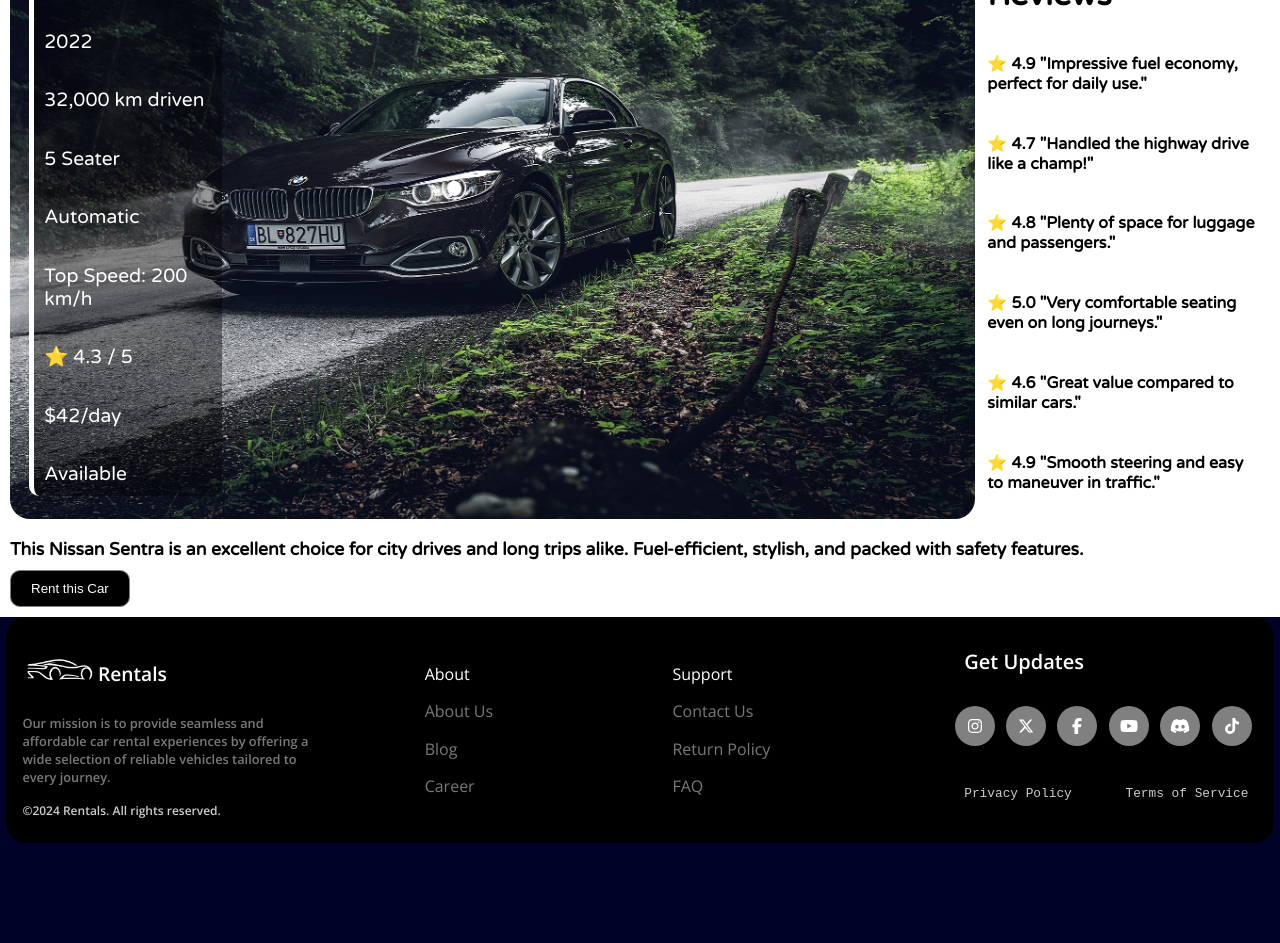
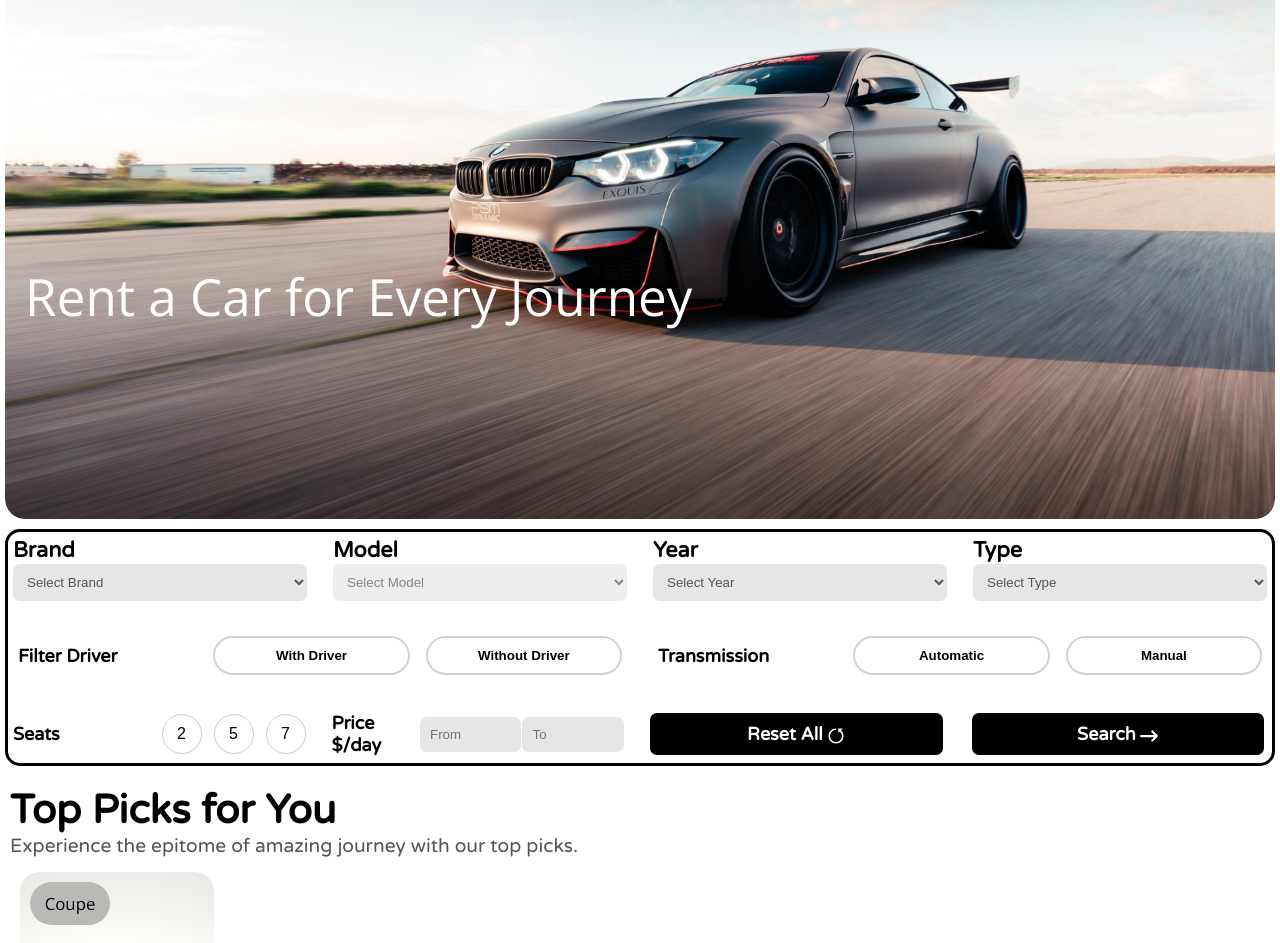
Before and after one commit to Muhammad-Ikrash/Car-Rental, a React (Vite) app in the folder frontend/: page / in a window 1280 px wide. Shown: the part 200-1143 px from the top of the page. Before the commit the page ends 1050 px from the top, so only its background shows below. Built offline with nearby package versions, Linux system fonts and the light colour scheme; a web font is replaced by a local one.

Commit message:
cafe wala kaam

```diff
--- a/frontend/components/AllCardsDiv.jsx
+++ b/frontend/components/AllCardsDiv.jsx
@@ -1,12 +1,19 @@
 
 import MiniCarCard from "./MiniCarCard";
-
+import { useNavigate } from 'react-router-dom';
 import "./AllCardsDiv.css";
 
 
 export default function AllCardsDiv() {
 
+    const navigate = useNavigate();
+
+    const handleCardClick = (carid) => {
+        navigate(`/dashboard/${carid}`);
+    };
+
     const car1 = {
+        id :1002,
         name: "Nissan gtr Nismo",
         type: "Coupe",
         transmission: "Automatic/Manual",
@@ -18,6 +25,7 @@ export default function AllCardsDiv() {
 
 
     const car2 = {
+        id :1,
         name: "Honda Accord",
         type: "Sedan",
         transmission: "Manual",
@@ -27,7 +35,7 @@ export default function AllCardsDiv() {
     };
 
     const car3 = {
-
+        id :1,
         name: "Ford Explorer",
         type: "SUV",
         transmission: "Automatic",
@@ -36,6 +44,7 @@ export default function AllCardsDiv() {
         rating: 4.2,
     };
     const car4 = {
+        id :1,
         name: "Chevrolet Tahoe",
         type: "SUV",
         transmission: "Automatic/Manual",
@@ -45,6 +54,7 @@ export default function AllCardsDiv() {
     };
 
     const car5 = {
+        id :1,
         name: "Nissan Altima",
         type: "Sedan",
         transmission: "Automatic",
@@ -54,7 +64,7 @@ export default function AllCardsDiv() {
     };
 
     const car6 = {
-
+        id :1,
         name: "Hyundai Elantra",
         type: "Sedan",
         transmission: "Manual",
@@ -64,6 +74,7 @@ export default function AllCardsDiv() {
     };
 
     const car7 = {
+        id :1,
         name: "Kia Sorento",
         type: "SUV",
         transmission: "Automatic",
@@ -73,7 +84,7 @@ export default function AllCardsDiv() {
     };
 
     const car8 = {
-
+        id :1,
         name: "Mazda CX-5",
         type: "SUV",
         transmission: "Automatic",
@@ -84,12 +95,25 @@ export default function AllCardsDiv() {
     const car = [car1, car2, car3, car4, car5, car6, car7, car8];
 
 
+    // return (
+    //     <div className="allCardsDiv">
+    //         {car.map((car, index) => (
+    //             <MiniCarCard key={index} car={car} />
+    //         ))}
+
+    //     </div>
+    // );
     return (
         <div className="allCardsDiv">
             {car.map((car, index) => (
-                <MiniCarCard key={index} car={car} />
+                <div
+                    key={index}
+                    onClick={() => handleCardClick(car.id)} // Assuming each car object has an 'id' property
+                    style={{ cursor: 'pointer' }} // Optional: to show it's clickable
+                >
+                    <MiniCarCard car={car} />
+                </div>
             ))}
-
         </div>
     );
 }
--- a/frontend/components/CarInfoAll.jsx
+++ b/frontend/components/CarInfoAll.jsx
@@ -1,63 +1,167 @@
-import React, { useState, useEffect, useRef } from "react";
-import "./CarInfo.css";
+// import React, { useState, useEffect, useRef } from "react";
+// import "./CarInfo.css";
 
 
 
-export default function CarInfoAll({ carId }) {
+// export default function CarInfoAll({ carId }) {
+//   const [showForm, setShowForm] = useState(false);
+
+//   const handleRentClick = () => {
+//     setShowForm(true);
+//   };
+//   const carDetails = {
+//     brand: "Nissan",
+//     model: "Sentra",
+//     year: 2022,
+//     mileage: "32,000 km",
+//     seats: 5,
+//     rating: 4.3,
+//     price: 42
+//   };
+//   const { brand, model, year, mileage, seats, rating, price } = carDetails;
+
+//   const speedLimit = 120; // Example speed limit, you can change it as needed
+//   const topSpeed = 200; // Example top speed, you can change it as needed
+
+//   return (
+//     <div className="carInfo">
+//       {/* Image + overlay */}
+//       <div className="oneDiv">
+//         <div className="carImageContainer">
+//             <img src='./homeImage2.jpg' alt="Car" className="carImage" />
+//             <div className="carOverlay">
+//                 <div className="infos"> {brand} | {model} </div>
+//                 <div className="infos"> {year}</div>
+//                 <div className="infos"> {mileage} driven</div>
+//                 <div className="infos"> {seats} Seater</div>
+//                 <div className="infos"> Automatic</div>
+//                 <div className="infos"> Top Speed: {topSpeed} km/h</div>
+//                 <div className="infos"> ⭐ {rating} / 5</div>
+//                 <div className="infos"> ${price}/day </div>
+//                 <div className="infos"> Available </div>
+//             </div>
+
+//         </div>
+//         <div className="rightInfo">
+//             <div className="reviewsDiv">Customer Reviews</div>
+//             <div className="review">⭐ 4.9 "Impressive fuel economy, perfect for daily use."</div>
+//             <div className="review">⭐ 4.7 "Handled the highway drive like a champ!"</div>
+//             <div className="review">⭐ 4.8 "Plenty of space for luggage and passengers."</div>
+//             <div className="review">⭐ 5.0 "Very comfortable seating even on long journeys."</div>
+//             <div className="review">⭐ 4.6 "Great value compared to similar cars."</div>
+//             <div className="review">⭐ 4.9 "Smooth steering and easy to maneuver in traffic."</div>
+//         </div>
+//       </div>
+
+//       {/* Brief description + button */}
+//       <div className="carSummary">
+//         <p style={{ fontSize: "1.1em", fontWeight: "bold", fontFamily: "Varela Round"}}>
+//           This Nissan Sentra is an excellent choice for city drives and long
+//           trips alike. Fuel-efficient, stylish, and packed with safety features.
+//         </p>
+//         <button className="rentBtn" onClick={handleRentClick}>
+//           Rent this Car
+//         </button>
+//       </div>
+
+//       {/* Rent Form Placeholder */}
+//       {showForm && (
+//         <div className="rentForm">
+//           <p>Rental form goes here...</p>
+//         </div>
+//       )}
+//     </div>
+//   );
+// }
+
+import React, { useState, useEffect } from "react";
+import "./CarInfo.css";
+
+export default function CarInfoAll({ carid }) {
   const [showForm, setShowForm] = useState(false);
+  const [carDetails, setCarDetails] = useState({});
+  const [loading, setLoading] = useState(true);
+  console.log("Cardid :", carid)
 
   const handleRentClick = () => {
     setShowForm(true);
   };
-  const carDetails = {
-    brand: "Nissan",
-    model: "Sentra",
-    year: 2022,
-    mileage: "32,000 km",
-    seats: 5,
-    rating: 4.3,
-    price: 42
+
+  useEffect(() => {
+    const fetchCarDetails = async () => {
+      try {
+        const response = await fetch(`http://localhost:5000/api/cars/car/${carid}`);
+        const data = await response.json();
+        console.log(data);
+        if (data && data.length > 0) {
+          setCarDetails(data[0]); // Assuming API response is an array with one car object
+        }
+        setLoading(false);
+      } catch (error) {
+        console.error("Error fetching car data:", error);
+        setLoading(false);
+      }
     };
-  const { brand, model, year, mileage, seats, rating, price } = carDetails;
 
-  const speedLimit = 120; // Example speed limit, you can change it as needed
-  const topSpeed = 200; // Example top speed, you can change it as needed
+    fetchCarDetails();
+  }, [carid]);
+
+  if (loading) {
+    return <div>Loading car details...</div>;
+  }
+
+  const {
+    model,
+    year,
+    mileage,
+    no_seats: seats,
+    fuel_type,
+    features,
+    price_per_hour: price,
+    image_path: image,
+    car_status,
+    partner_company: partnerCompany
+  } = carDetails;
+
+
+  const topSpeed = 300; // Example top speed, can be set to some value or fetched from API
+  const rating = 4.8; // Example rating, can be set to some value or fetched from API
 
   return (
     <div className="carInfo">
       {/* Image + overlay */}
       <div className="oneDiv">
         <div className="carImageContainer">
-            <img src='./homeImage2.jpg' alt="Car" className="carImage" />
+          <img src={'./homeImage2.jpg'} alt="Car" className="carImage" />
           <div className="carOverlay">
-                <div className="infos"> {brand} | {model} </div>
+            <div className="infos"> {model} </div>
             <div className="infos"> {year}</div>
             <div className="infos"> {mileage} driven</div>
             <div className="infos"> {seats} Seater</div>
-                <div className="infos"> Automatic</div>
+            <div className="infos"> Fuel Type: {fuel_type}</div>
             <div className="infos"> Top Speed: {topSpeed} km/h</div>
             <div className="infos"> ⭐ {rating} / 5</div>
-                <div className="infos"> ${price}/day </div>
-                <div className="infos"> Available </div>
+            <div className="infos"> ${price}/hour </div>
+            <div className="infos"> {car_status} </div>
+            <div className="infos"> {partnerCompany} </div>
+          </div>
         </div>
 
-        </div>
         <div className="rightInfo">
           <div className="reviewsDiv">Customer Reviews</div>
-            <div className="review">⭐ 4.9 "Impressive fuel economy, perfect for daily use."</div>
-            <div className="review">⭐ 4.7 "Handled the highway drive like a champ!"</div>
-            <div className="review">⭐ 4.8 "Plenty of space for luggage and passengers."</div>
-            <div className="review">⭐ 5.0 "Very comfortable seating even on long journeys."</div>
-            <div className="review">⭐ 4.6 "Great value compared to similar cars."</div>
-            <div className="review">⭐ 4.9 "Smooth steering and easy to maneuver in traffic."</div>
+          <div className="review">⭐ 4.9 "Impressive fuel economy, perfect for daily use." 🚗</div>
+          <div className="review">⭐ 4.7 "Handled the highway drive like a champ!" 🛣️</div>
+          <div className="review">⭐ 4.8 "Plenty of space for luggage and passengers." 🎒</div>
+          <div className="review">⭐ 5.0 "Very comfortable seating even on long journeys." 🛋️</div>
+          <div className="review">⭐ 4.6 "Great value compared to similar cars." 💰</div>
+          <div className="review">⭐ 4.9 "Smooth steering and easy to maneuver in traffic." 🌀</div>
         </div>
       </div>
 
       {/* Brief description + button */}
       <div className="carSummary">
-        <p style={{ fontSize: "1.1em", fontWeight: "bold", fontFamily: "Varela Round"}}>
-          This Nissan Sentra is an excellent choice for city drives and long
-          trips alike. Fuel-efficient, stylish, and packed with safety features.
+        <p style={{ fontSize: "1.1em", fontWeight: "bold", fontFamily: "Varela Round" }}>
+          {"Features: " + features || "This car is an excellent choice for city drives and long trips alike. Fuel-efficient, stylish, and packed with safety features."}
         </p>
         <button className="rentBtn" onClick={handleRentClick}>
           Rent this Car
--- a/frontend/components/Dashboard.jsx
+++ b/frontend/components/Dashboard.jsx
@@ -1,4 +1,4 @@
-
+import { useParams } from 'react-router-dom';
 import { useState, useEffect } from 'react'
 import Navbar from './navbar'
 import Footer from './Footer'
@@ -6,18 +6,15 @@ import './Dashboard.css'
 import ScrollTop from './ScrollTop'
 import CarInfoAll from './CarInfoAll'
 
-export default function Dashoard({carid}){
-
-    const [car, setCar] = useState([])
+export default function Dashoard(){
+    const { carid } = useParams();
+    // const [car, setCar] = useState([])
+    console.log(carid);
 
     return (
         <div className="dashboard">
             <Navbar />
-
-            <CarInfoAll/>
-
-
-
+            <CarInfoAll carid={carid}/>
         </div>
     )
 }
--- a/frontend/components/HomePage.jsx
+++ b/frontend/components/HomePage.jsx
@@ -11,11 +11,12 @@ import Dashoard from './Dashboard';
 
 export default function HomePage() {
 
+    const id = 1; // Replace with the actual car ID you want to pass
     return (
         <div className="homepage">
             {/* <Navbar /> */}
-            {/* <Home /> */}
-            <Dashoard />
+            <Home />
+            {/* <Dashoard carid={id} /> */}
             <Footer />
             <ScrollTop />
 
--- a/frontend/src/App.jsx
+++ b/frontend/src/App.jsx
@@ -1,28 +1,61 @@
-import { useState } from 'react';
-import   {Suspense, lazy} from 'react';
-import './App.css';
- import LoadingLogo from '../components/LoadingLogo';
-import Navbar from '../components/navbar';
+// import { useState } from 'react';
+// import   {Suspense, lazy} from 'react';
+// import './App.css';
+//  import LoadingLogo from '../components/LoadingLogo';
+// import Navbar from '../components/navbar';
 
 
 
-const BugPage = lazy(() => new Promise(resolve => setTimeout(() => resolve(import("../components/BugPage.jsx")), 4000)));
+// const BugPage = lazy(() => new Promise(resolve => setTimeout(() => resolve(import("../components/BugPage.jsx")), 4000)));
 
-const HomePage = lazy(() => new Promise(resolve => setTimeout(() => resolve(import("../components/HomePage.jsx")), 0)));
+// const HomePage = lazy(() => new Promise(resolve => setTimeout(() => resolve(import("../components/HomePage.jsx")), 0)));
 
+
+// export default function App() {
+//   return (
+
+//     <div>
+
+//       <Suspense fallback={<LoadingLogo/>}>
+
+//       <HomePage />
+
+//       </Suspense>
+
+
+//     </div>
+//   )
+// };
+
+
+import { useState, Suspense, lazy } from 'react';
+import './App.css';
+import { BrowserRouter as Router, Route, Routes } from 'react-router-dom'; // Updated import for React Router v6
+import LoadingLogo from '../components/LoadingLogo'; // Import your loading logo component
+import Navbar from '../components/navbar'; // Assuming you want to keep the navbar
+
+// Lazy loading for HomePage, BugPage, and Dashboard components
+const HomePage = lazy(() => import("../components/HomePage"));
+const Dashboard = lazy(() => import("../components/Dashboard"));
+const BugPage = lazy(() => import("../components/BugPage"));
 
 export default function App() {
   return (
-
     <div>
-
-      <Suspense fallback={<LoadingLogo/>}>
-
-      <HomePage />
-
-      </Suspense>
+      {/* Router Setup */}
+      <Router>
+        <Suspense fallback={<LoadingLogo />}>
+          {/* Navbar for navigation */}
 
 
+          {/* Routes component to handle different routes */}
+          <Routes>
+            <Route path="/" element={<HomePage />} />
+            <Route path="/dashboard/:carid" element={<Dashboard />} />
+            <Route path="/bugpage" element={<BugPage />} />
+          </Routes>
+        </Suspense>
+      </Router>
     </div>
-  )
-};
+  );
+}
```
Also changed, not shown: frontend/components/Filter.jsx (+0 -10 lines), frontend/components/login.css (added), frontend/components/login.jsx (added). Lines whose indentation alone changed are shown as unchanged.
